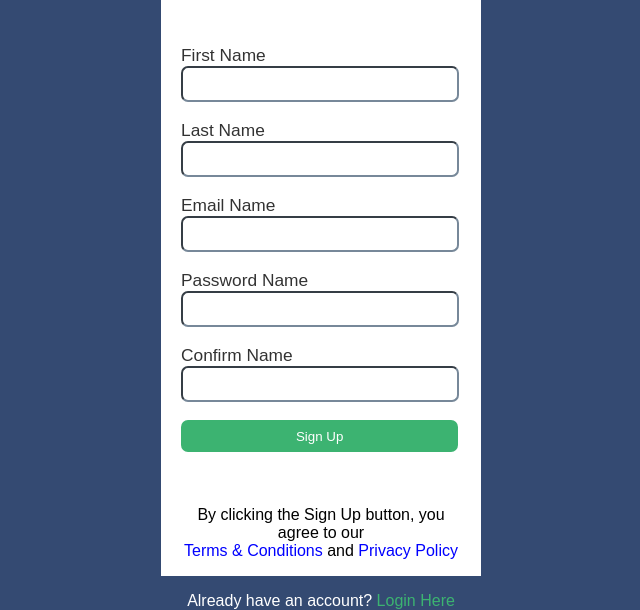
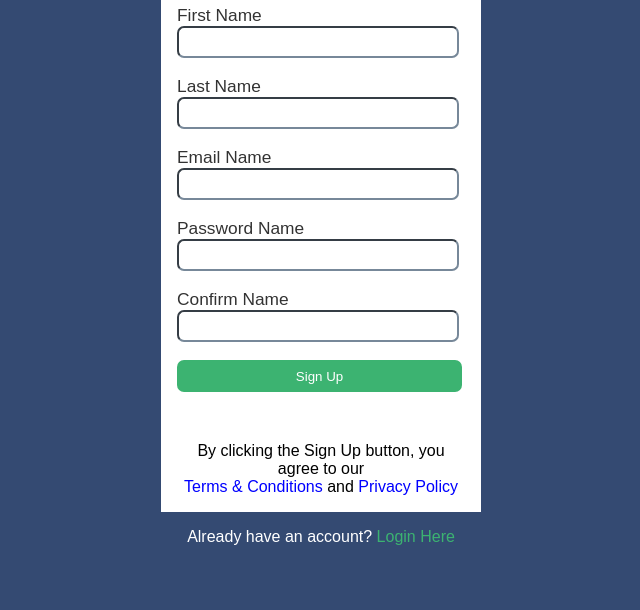
Before and after one commit to bogdanveljovic/Login-Form, a plain HTML site: page index.html in a window 1280 px wide. Shown: the part 220-830 px from the top of the page, without its empty margins (319-959 px from the left). After the commit the page ends 800 px from the top, so only its background shows below. Drawn offline with Linux system fonts and the light colour scheme.

Commit message:
male promene

```diff
--- a/style.css
+++ b/style.css
@@ -1,6 +1,7 @@
 *{
     margin: 0;
     padding: 0;
+    box-sizing: border-box;
 }
 
 body {
@@ -10,10 +11,11 @@ body {
 section {
 
     max-width: 25%;
-    height: 50vh;
+    max-height: 50vh;
     text-align: center;
     margin: auto;
-    margin-top: 5rem;
+    margin-top: 2.5rem;
+    margin-bottom: 2.5rem;
     min-width: 300px;
 }
 
@@ -27,7 +29,7 @@ section {
 }
  #form-holder {
     text-align: center;
-    margin: 20px;
+    margin: 5%;
  }
  #form-item{
     display: block;
@@ -57,6 +59,7 @@ section {
     height: 2rem;
     border-radius: 7px;
     border-color: lightslategray;
+    text-align: center;
 }
 #text-holder {
     padding-top: 1rem;
```
